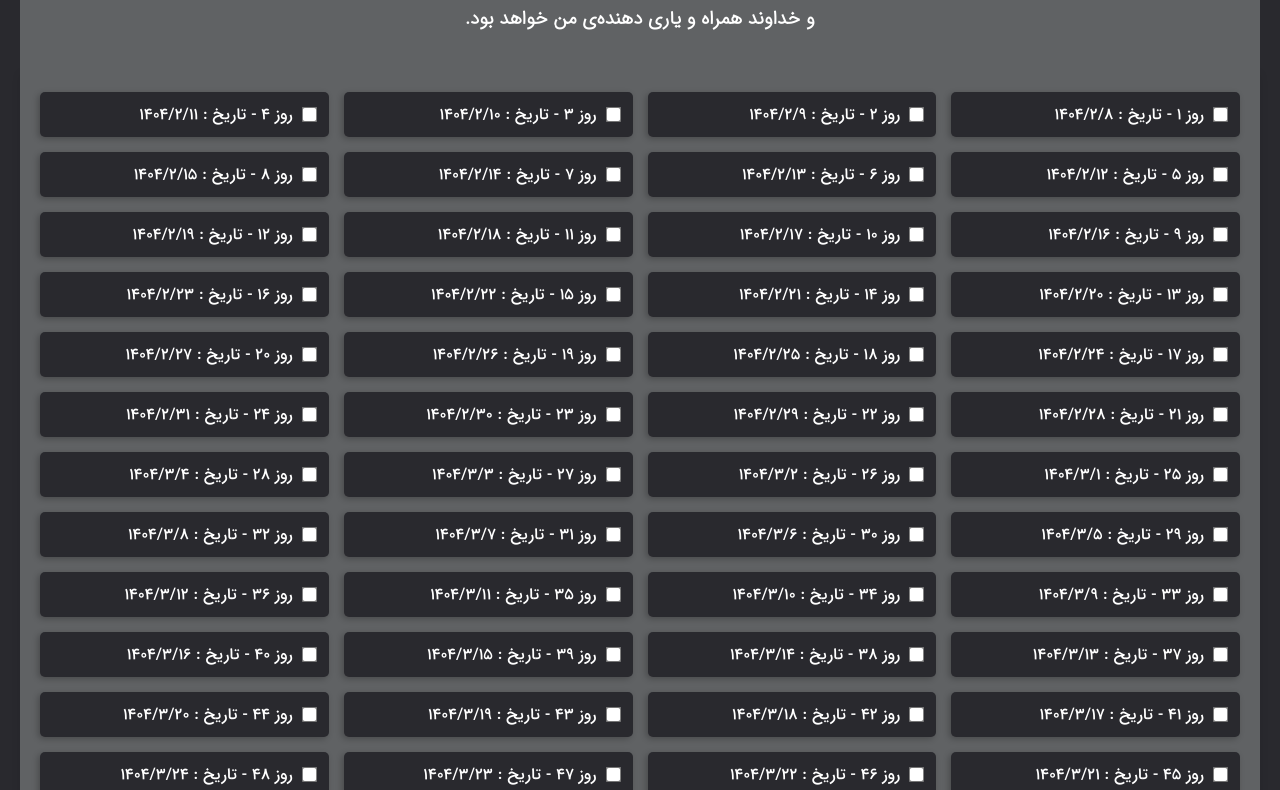
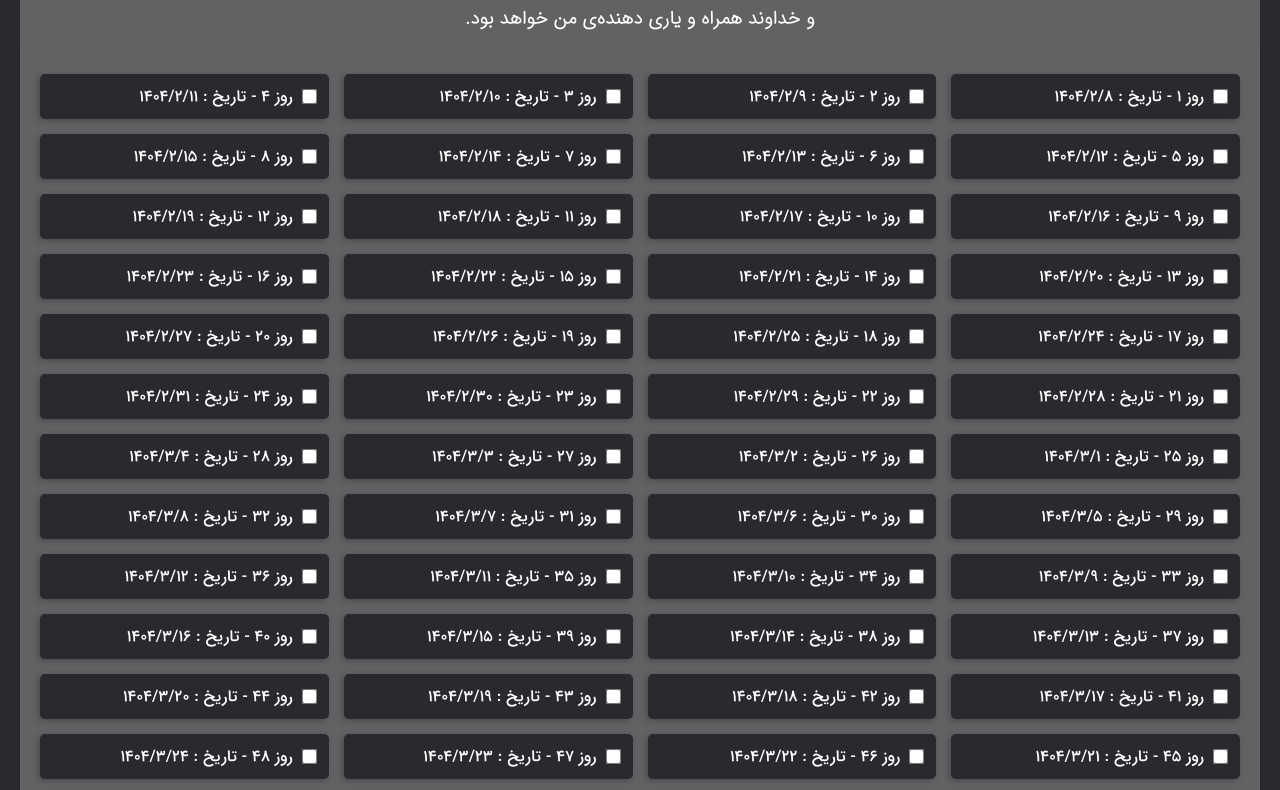
Before and after one commit to 369daysto30yo/369daysto30yo.github.io, a plain HTML site: page index.html in a window 1280 px wide. Shown: the part 95-885 px from the top of the page. Drawn offline with Linux system fonts and the light colour scheme.

Commit message:
Update index.html

```diff
--- a/index.html
+++ b/index.html
@@ -12,7 +12,7 @@
     <div style="position: sticky;top: 0;background-color: #606264;width: 100%;z-index: 1;border-radius: 8px 8px 0 0;">
         <div style="padding: 20px;">
             <h1 style="direction: ltr;margin-bottom: 15px;margin-top: 3px;">369 Days to 30 yo</h1>
-            <h3 style="color: #fff;text-align: center;" class="font-family-light">
+            <h3 style="color: #fff;text-align: center;margin-bottom: 0;" class="font-family-ultra-light">
               و خداوند همراه و یاری دهنده‌ی من خواهد بود.
             </h3>
         </div>
```
